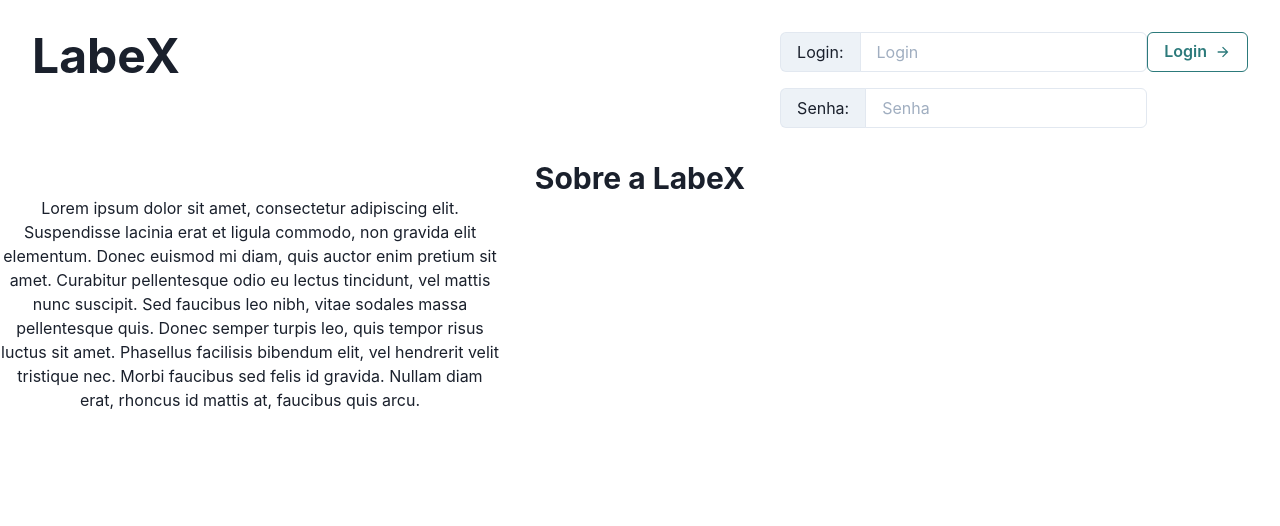
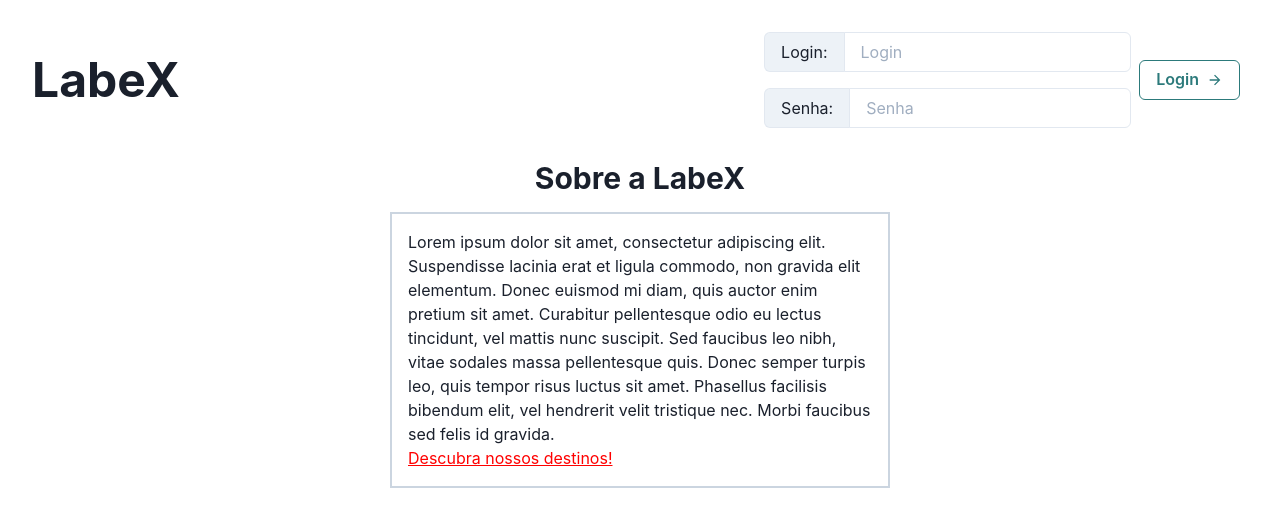
Before and after one commit to future4code/Lucas-Fonceca, a React (Create React App) app in the folder modulo-react-avancado-hooks/projeto-labex/: page / in a window 1280 px wide. Shown: the top 526 px of the page. Built offline with nearby package versions, Linux system fonts and the light colour scheme.

Commit message:
alinhei as boxes ao centro da página.

```diff
--- a/modulo-react-avancado-hooks/projeto-labex/package.json
+++ b/modulo-react-avancado-hooks/projeto-labex/package.json
@@ -14,6 +14,7 @@
     "framer-motion": "^5.6.0",
     "react": "^17.0.2",
     "react-dom": "^17.0.2",
+    "react-icons": "^4.3.1",
     "react-scripts": "5.0.0",
     "web-vitals": "^2.1.3"
   },
--- a/modulo-react-avancado-hooks/projeto-labex/src/Pages/HomePage.js
+++ b/modulo-react-avancado-hooks/projeto-labex/src/Pages/HomePage.js
@@ -1,4 +1,4 @@
-import { Flex, Spacer, Stack, InputGroup, InputLeftAddon, Input, Button, Heading, Text, Center } from '@chakra-ui/react'
+import { Flex, Spacer, Stack, InputGroup, InputLeftAddon, Input, Button, Heading, Text, Center, Link } from '@chakra-ui/react'
 import { ArrowForwardIcon } from '@chakra-ui/icons'
 
 function HomePage() {
@@ -6,10 +6,13 @@ function HomePage() {
 
     return (
         <div>
-            <Flex maxW='container.xl' padding={8}>
+            <Flex maxW='container.xl'
+            padding={8}
+            align={'center'}
+            justify={'space-evenly'}>
                 <Heading as='h1' size={'2xl'}>LabeX</Heading>
                 <Spacer />
-                <Stack spacing={4}>
+                <Stack spacing={4} justifySelf={'flex-end'}>
                     <InputGroup>
                         <InputLeftAddon children='Login:' />
                         <Input type='text' placeholder='Login' />
@@ -19,15 +22,26 @@ function HomePage() {
                         <Input type={'password'} placeholder='Senha' />
                     </InputGroup>
                 </Stack>
-                <Button rightIcon={<ArrowForwardIcon />} colorScheme='teal' variant='outline'>
+                <Button rightIcon={<ArrowForwardIcon />} colorScheme='teal' variant='outline' margin={2}>
                     Login
                 </Button>
             </Flex>
             <Center>
                 <Heading as='h2' size='lg'>Sobre a LabeX</Heading>
             </Center>
-            <Flex textAlign={'center'}>
-                <Text w={500}> Lorem ipsum dolor sit amet, consectetur adipiscing elit. Suspendisse lacinia erat et ligula commodo, non gravida elit elementum. Donec euismod mi diam, quis auctor enim pretium sit amet. Curabitur pellentesque odio eu lectus tincidunt, vel mattis nunc suscipit. Sed faucibus leo nibh, vitae sodales massa pellentesque quis. Donec semper turpis leo, quis tempor risus luctus sit amet. Phasellus facilisis bibendum elit, vel hendrerit velit tristique nec. Morbi faucibus sed felis id gravida. Nullam diam erat, rhoncus id mattis at, faucibus quis arcu.</Text>
+            <Flex justify={'center'}>
+                <Flex
+                border={'2px'}
+                borderColor={'gray.300'}
+                w={'500px'}
+                marginTop={'4'}
+                justifyItems={'center'}>
+                    <Text w={500}
+                    padding={4}>
+                        Lorem ipsum dolor sit amet, consectetur adipiscing elit. Suspendisse lacinia erat et ligula commodo, non gravida elit elementum. Donec euismod mi diam, quis auctor enim pretium sit amet. Curabitur pellentesque odio eu lectus tincidunt, vel mattis nunc suscipit. Sed faucibus leo nibh, vitae sodales massa pellentesque quis. Donec semper turpis leo, quis tempor risus luctus sit amet. Phasellus facilisis bibendum elit, vel hendrerit velit tristique nec. Morbi faucibus sed felis id gravida. {' '} <br/>
+                        <Link href='#' color={'red'} textDecoration={'underline'} textAlign={'center'}>Descubra nossos destinos!</Link>
+                    </Text>
+                </Flex>
             </Flex>
         </div>
     )
```
Also changed, not shown: 2 other files (tests, documents, lock files or other folders).
